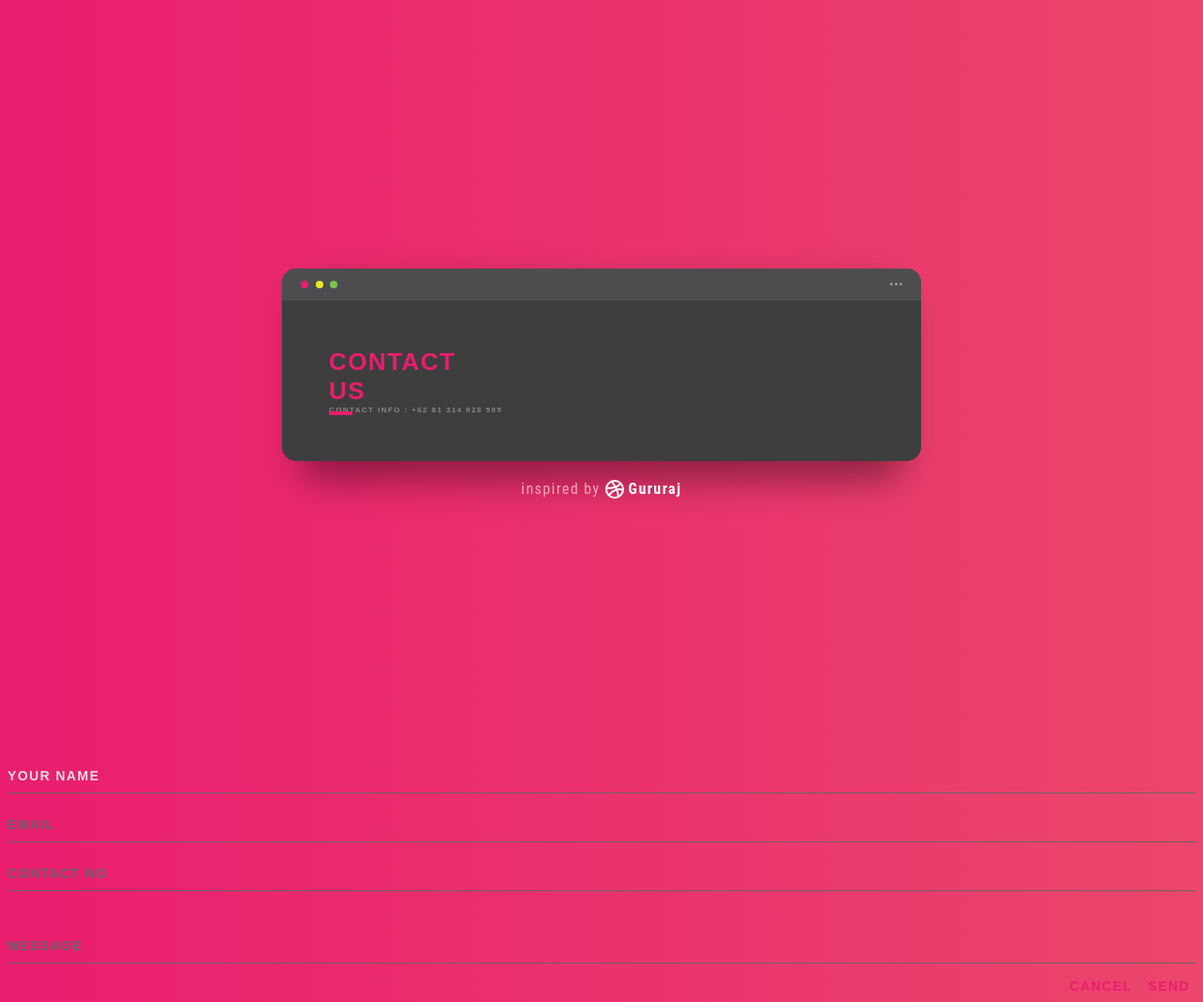
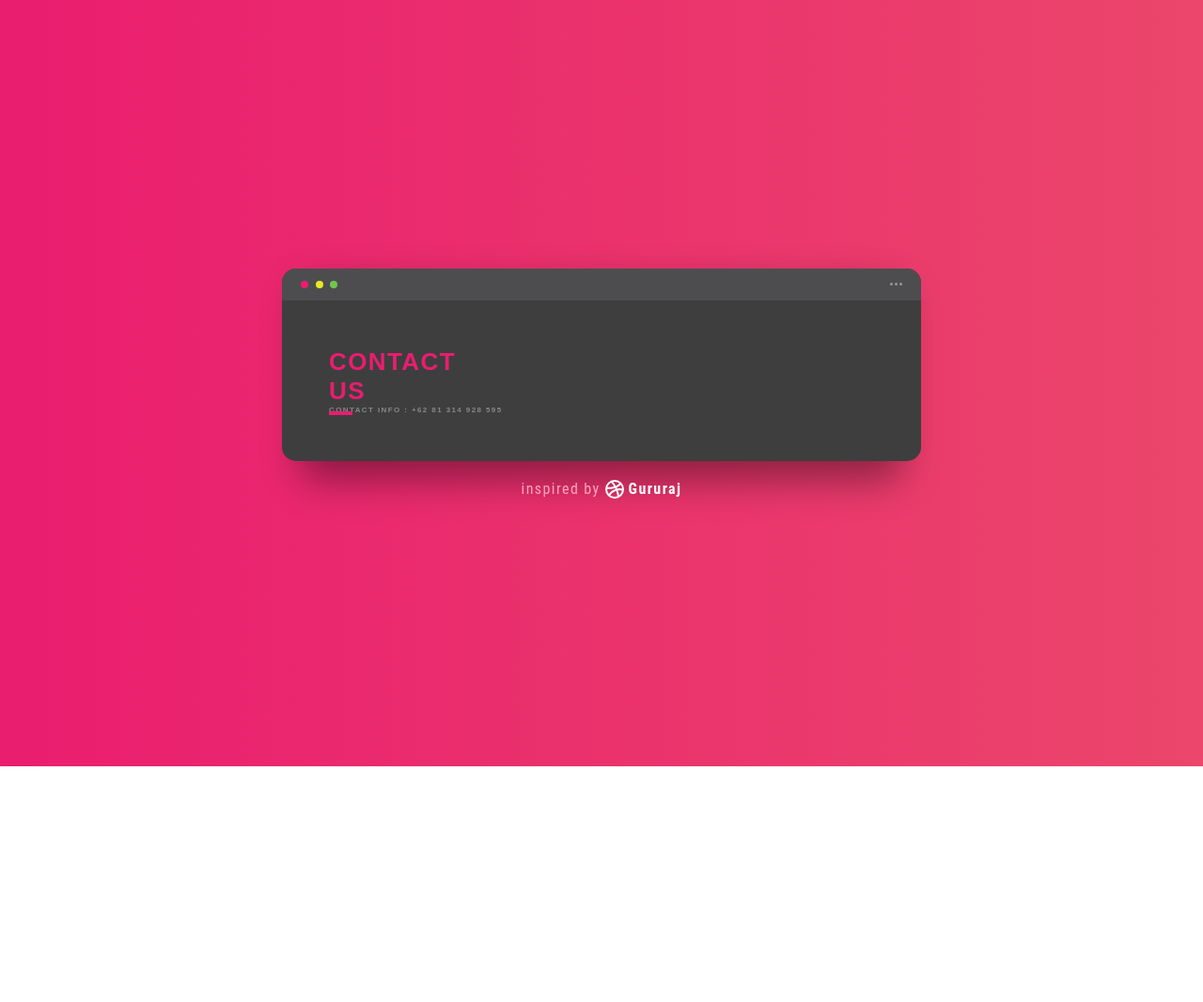
Before and after one commit to 6710510492-git/quiz-git-github, a plain HTML site: page index.html in a window 1280 px wide. Shown: the whole page at 94% size. After the commit the page ends 816 px from the top, so only its background shows below. Drawn offline with Linux system fonts and the light colour scheme.

Commit message:
Update index.html

```diff
--- a/index.html
+++ b/index.html
@@ -289,24 +289,3 @@
       </div>
 </body>
 </html>
-
- <form action="#" method="post">
-                    <div class="app-form">
-                        <div class="app-form-group">
-                          <input class="app-form-control" placeholder="NAME" value="Your Name">
-                        </div>
-                        <div class="app-form-group">
-                          <input class="app-form-control" placeholder="EMAIL">
-                        </div>
-                        <div class="app-form-group">
-                          <input class="app-form-control" placeholder="CONTACT NO">
-                        </div>
-                        <div class="app-form-group message">
-                          <input class="app-form-control" placeholder="MESSAGE">
-                        </div>
-                        <div class="app-form-group buttons">
-                          <button class="app-form-button">CANCEL</button>
-                          <button class="app-form-button">SEND</button>
-                        </div>
-                      </div>
-                </form>
```
